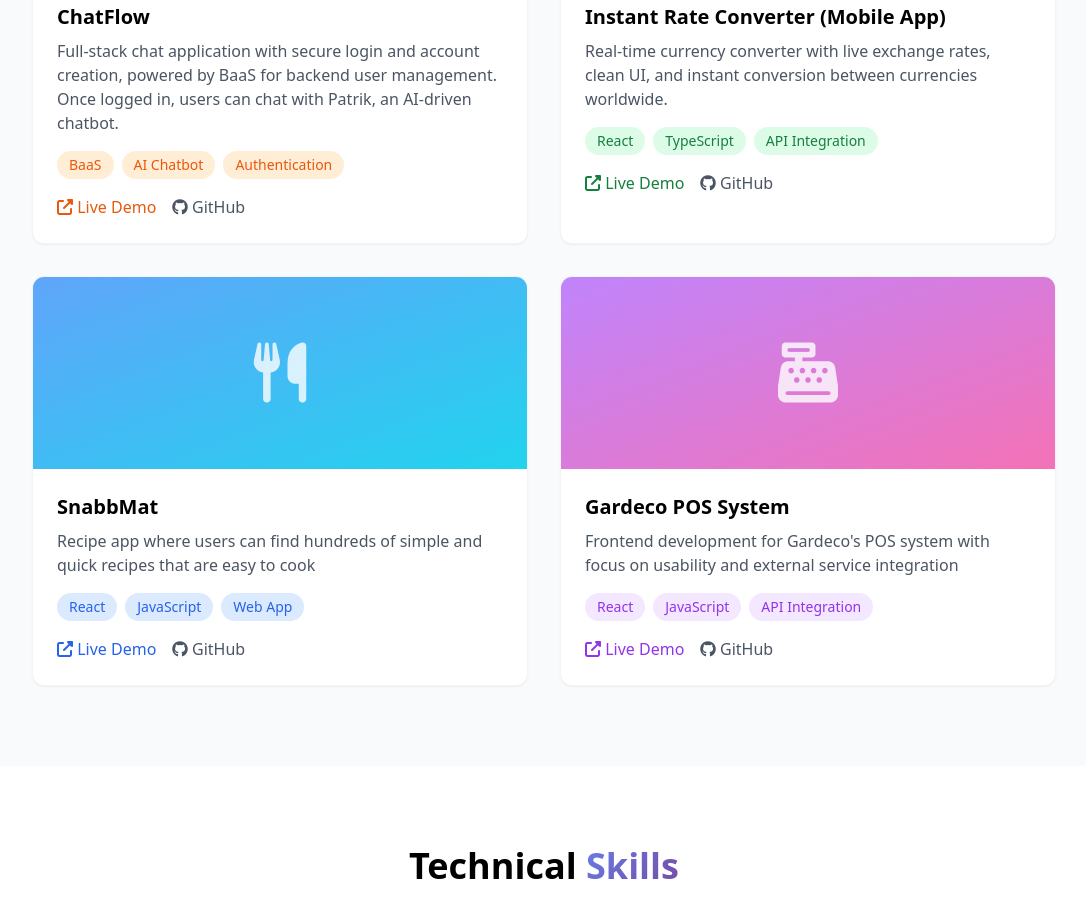
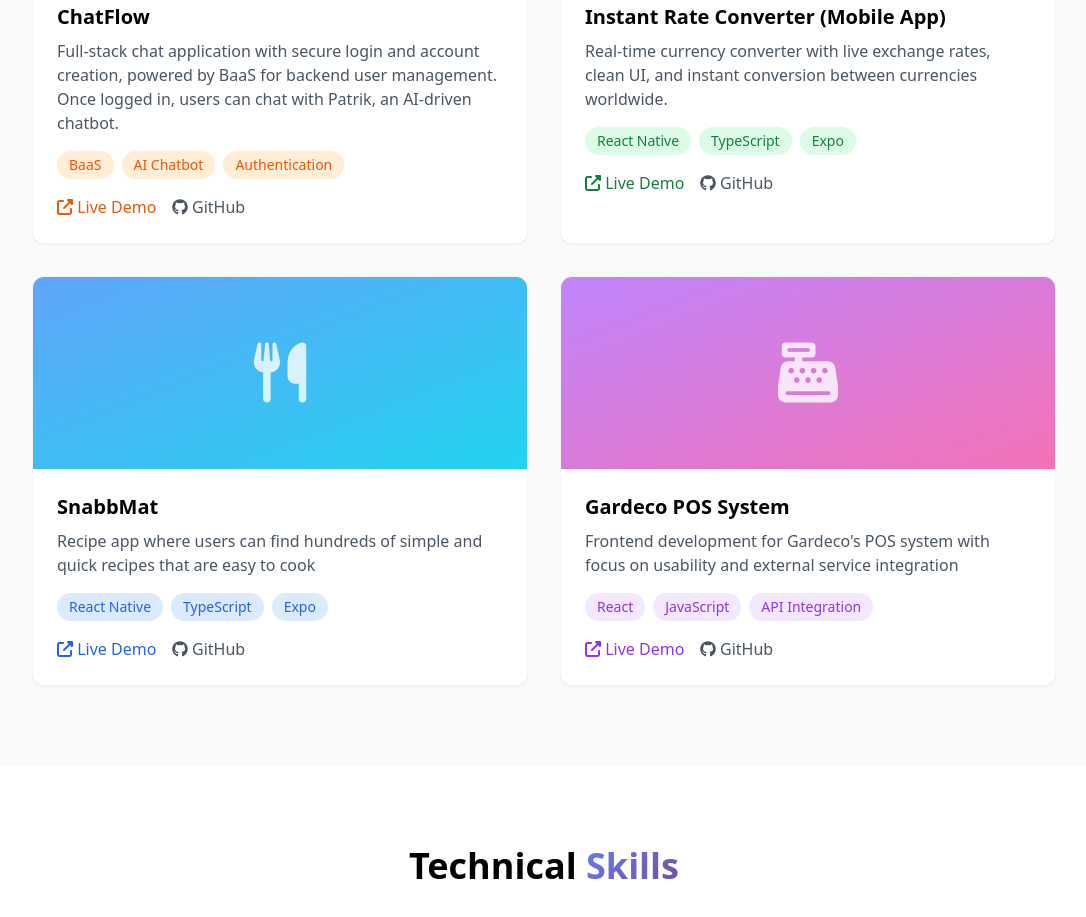
Before and after one commit to Dinolisk/Portfolio, a website: page index.html in a window 1280 px wide. Shown: the part 1640-2557 px from the top of the page, without its empty margins (96-1182 px from the left). Drawn offline with nearby package versions, Linux system fonts and the light colour scheme.

Commit message:
Fix project tags - React Native and TypeScript for SnabbMat and Rate Converter

```diff
--- a/index.html
+++ b/index.html
@@ -166,9 +166,9 @@
                         <h3 class="text-xl font-bold mb-2">Instant Rate Converter (Mobile App)</h3>
                         <p class="text-gray-600 mb-4">Real-time currency converter with live exchange rates, clean UI, and instant conversion between currencies worldwide.</p>
                         <div class="flex flex-wrap gap-2 mb-4">
-                            <span class="px-3 py-1 bg-green-100 text-green-700 rounded-full text-sm">React</span>
+                            <span class="px-3 py-1 bg-green-100 text-green-700 rounded-full text-sm">React Native</span>
                             <span class="px-3 py-1 bg-green-100 text-green-700 rounded-full text-sm">TypeScript</span>
-                            <span class="px-3 py-1 bg-green-100 text-green-700 rounded-full text-sm">API Integration</span>
+                            <span class="px-3 py-1 bg-green-100 text-green-700 rounded-full text-sm">Expo</span>
                         </div>
                         <div class="flex space-x-4">
                             <a href="https://rateexchangeframe.netlify.app/" target="_blank" class="text-green-700 hover:text-green-800 font-medium">
@@ -190,9 +190,9 @@
                         <h3 class="text-xl font-bold mb-2">SnabbMat</h3>
                         <p class="text-gray-600 mb-4">Recipe app where users can find hundreds of simple and quick recipes that are easy to cook</p>
                         <div class="flex flex-wrap gap-2 mb-4">
-                            <span class="px-3 py-1 bg-blue-100 text-blue-600 rounded-full text-sm">React</span>
-                            <span class="px-3 py-1 bg-blue-100 text-blue-600 rounded-full text-sm">JavaScript</span>
-                            <span class="px-3 py-1 bg-blue-100 text-blue-600 rounded-full text-sm">Web App</span>
+                            <span class="px-3 py-1 bg-blue-100 text-blue-600 rounded-full text-sm">React Native</span>
+                            <span class="px-3 py-1 bg-blue-100 text-blue-600 rounded-full text-sm">TypeScript</span>
+                            <span class="px-3 py-1 bg-blue-100 text-blue-600 rounded-full text-sm">Expo</span>
                         </div>
                         <div class="flex space-x-4">
                             <a href="https://snabbmat.netlify.app/" target="_blank" class="text-blue-600 hover:text-blue-700 font-medium">
```
